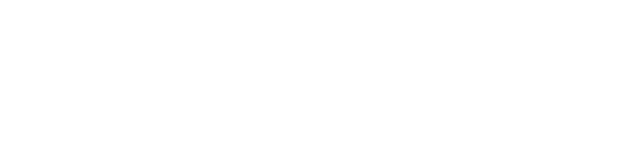
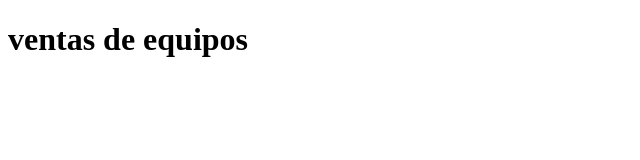
Before and after one commit to AMEZQUITAJUAN/taller, a plain HTML site: page ventas.html in a window 1280 px wide. Shown: the whole page, without its empty margins (0-640 px from the left). Drawn offline with Linux system fonts and the light colour scheme.

Commit message:
versionventas

```diff
--- a/ventas.html
+++ b/ventas.html
@@ -6,6 +6,6 @@
     <title>Ventas</title>
 </head>
 <body>
-
+    <h1>ventas de equipos</h1>
 </body>
 </html>
```
